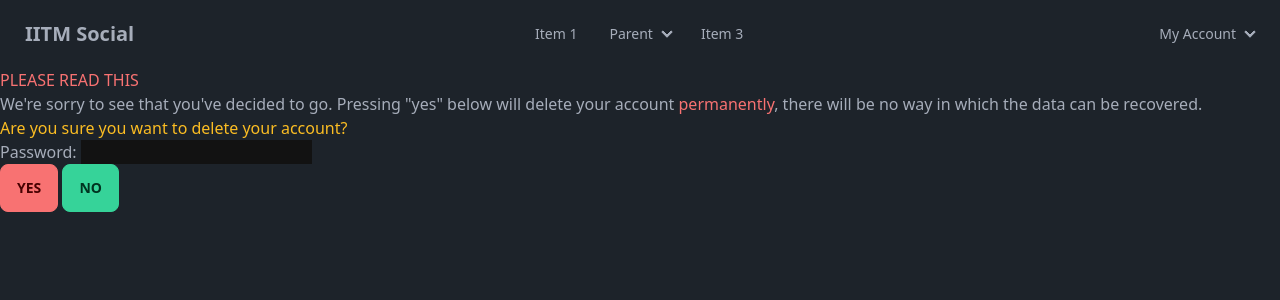
After one commit to RajatShenoi/SocialNetwork, a Django app: page /accounts/delete/ in a window 1280 px wide. The commit adds this page. Shown: the top 300 px of the page. Run offline with Django 4.2, Linux system fonts and the light colour scheme; the visitor is signed in with stand-in values (Sample User, id 1).

Commit message:
Implemented delete user

```diff
--- /dev/null
+++ b/accounts/templates/accounts/delete_user.html
@@ -0,0 +1,19 @@
+{% extends 'main.html' %}
+
+{% block content %}
+
+<form action="" method="post">
+    {% csrf_token %}
+    <span class="text-error">PLEASE READ THIS</span><br>
+    We're sorry to see that you've decided to go. Pressing "yes" below will delete your account <span class="text-error">permanently</span>,
+    there will be no way in which the data can be recovered.
+    <h1 class="text-warning">Are you sure you want to delete your account?</h1>
+
+    <label for="password">Password:</label>
+    <input id="password" name="password" type="password"><br>
+
+    <input class="btn btn-error" type="submit" value="Yes" name="yes">
+    <a href="{% url 'accounts-home' %}" class="btn btn-success">No</a>
+</form>
+
+{% endblock content %}
--- a/accounts/templates/accounts/password_reset.html
+++ b/accounts/templates/accounts/password_reset.html
@@ -1,8 +1,8 @@
 {%extends 'main.html'%}
 
 {%block content%}
-<div class="center">
-	<form method="post" class="card">
+<div>
+	<form method="post">
 		{% csrf_token %}
 	    <h2>Reset Password</h2>
 		{% for field in form %}
@@ -17,5 +17,5 @@
 			<a href="{%url 'accounts-login' %}"  class="btn btn-outline">Cancel</a>
 		</div>
 	</form>
-	</div>
+</div>
 {%endblock content%}
--- a/accounts/templates/accounts/password_reset_confirm.html
+++ b/accounts/templates/accounts/password_reset_confirm.html
@@ -2,8 +2,8 @@
 
 {%block content%}
 
-<div class="center">
-	<form method="post" class="card">
+<div>
+	<form method="post">
 	  	{% csrf_token %}
 	 	 <h2>Password Reset Confirm</h2>
 
@@ -15,7 +15,6 @@
 			{% endif %}
 		{% endfor %}
 
-
 		<div>
 			<button type="submit" class="btn btn-primary">Reset Password</button>
 		</div>
--- a/accounts/templates/accounts/update_profile.html
+++ b/accounts/templates/accounts/update_profile.html
@@ -4,6 +4,7 @@
 <form action="" method="POST" enctype="multipart/form-data">
     {% csrf_token %}
     {{ form.as_p }}
-    <input class="btn btn-accent" type="submit" value="Update">
+    <input class="btn btn-accent" type="submit" value="Update"><br>
+    <a href="{% url 'accounts-delete' %}" class="btn btn-error">Delete my account.</a>
 </form>
 {% endblock content %}
--- a/accounts/urls.py
+++ b/accounts/urls.py
@@ -16,4 +16,6 @@ urlpatterns = [
     path('password-reset/done/', PasswordResetDoneView.as_view(template_name='accounts/password_reset_done.html'),name='password_reset_done'),
     path('password-reset-confirm/<uidb64>/<token>/', PasswordResetConfirmView.as_view(template_name='accounts/password_reset_confirm.html'),name='password_reset_confirm'),
     path('password-reset-complete/',PasswordResetCompleteView.as_view(template_name='accounts/password_reset_complete.html'),name='password_reset_complete'),
+
+    path('delete/', views.deleteUser, name='accounts-delete'),
 ]
--- a/accounts/views.py
+++ b/accounts/views.py
@@ -49,6 +49,24 @@ def updateProfile(request):
         'form': form
     })
 
+@login_required(login_url='accounts-login')
+def deleteUser(request):
+    user = request.user
+    if request.method == "POST":
+        try:
+            password = request.POST.get('password')
+            authenticated_user = authenticate(request, email=user.email, password=password)
+            if authenticated_user is not None:
+                logout(request)
+                authenticated_user.delete()
+                return redirect('accounts-home')
+            else:
+                messages.error(request, 'An error occured, you may have entered your password wrong.')
+        except:
+            messages.error(request, 'An error occured, you may have entered your password wrong.')
+
+    return render(request, 'accounts/delete_user.html')
+
 def registerUser(request):
     form = MyUserCreationForm()
 
--- a/static/styles/styles.css
+++ b/static/styles/styles.css
@@ -1666,6 +1629,23 @@ html {
   background-color: hsl(var(--af) / var(--tw-bg-opacity));
 }
 
+.btn-success {
+  --tw-border-opacity: 1;
+  border-color: hsl(var(--su) / var(--tw-border-opacity));
+  --tw-bg-opacity: 1;
+  background-color: hsl(var(--su) / var(--tw-bg-opacity));
+  --tw-text-opacity: 1;
+  color: hsl(var(--suc) / var(--tw-text-opacity));
+  outline-color: hsl(var(--su) / 1);
+}
+
+.btn-success.btn-active {
+  --tw-border-opacity: 1;
+  border-color: hsl(var(--su) / var(--tw-border-opacity));
+  --tw-bg-opacity: 1;
+  background-color: hsl(var(--su) / var(--tw-bg-opacity));
+}
+
 .btn-warning {
   --tw-border-opacity: 1;
   border-color: hsl(var(--wa) / var(--tw-border-opacity));
@@ -1681,6 +1661,23 @@ html {
   border-color: hsl(var(--wa) / var(--tw-border-opacity));
   --tw-bg-opacity: 1;
   background-color: hsl(var(--wa) / var(--tw-bg-opacity));
+}
+
+.btn-error {
+  --tw-border-opacity: 1;
+  border-color: hsl(var(--er) / var(--tw-border-opacity));
+  --tw-bg-opacity: 1;
+  background-color: hsl(var(--er) / var(--tw-bg-opacity));
+  --tw-text-opacity: 1;
+  color: hsl(var(--erc) / var(--tw-text-opacity));
+  outline-color: hsl(var(--er) / 1);
+}
+
+.btn-error.btn-active {
+  --tw-border-opacity: 1;
+  border-color: hsl(var(--er) / var(--tw-border-opacity));
+  --tw-bg-opacity: 1;
+  background-color: hsl(var(--er) / var(--tw-bg-opacity));
 }
 
 .btn.glass {
@@ -2415,6 +2374,16 @@ html {
 
 .normal-case {
   text-transform: none;
+}
+
+.text-warning {
+  --tw-text-opacity: 1;
+  color: hsl(var(--wa) / var(--tw-text-opacity));
+}
+
+.text-error {
+  --tw-text-opacity: 1;
+  color: hsl(var(--er) / var(--tw-text-opacity));
 }
 
 .shadow {
```
Also changed, not shown: other parts of static/styles/styles.css (+14 -89 lines). Lines whose indentation alone changed are shown as unchanged.
